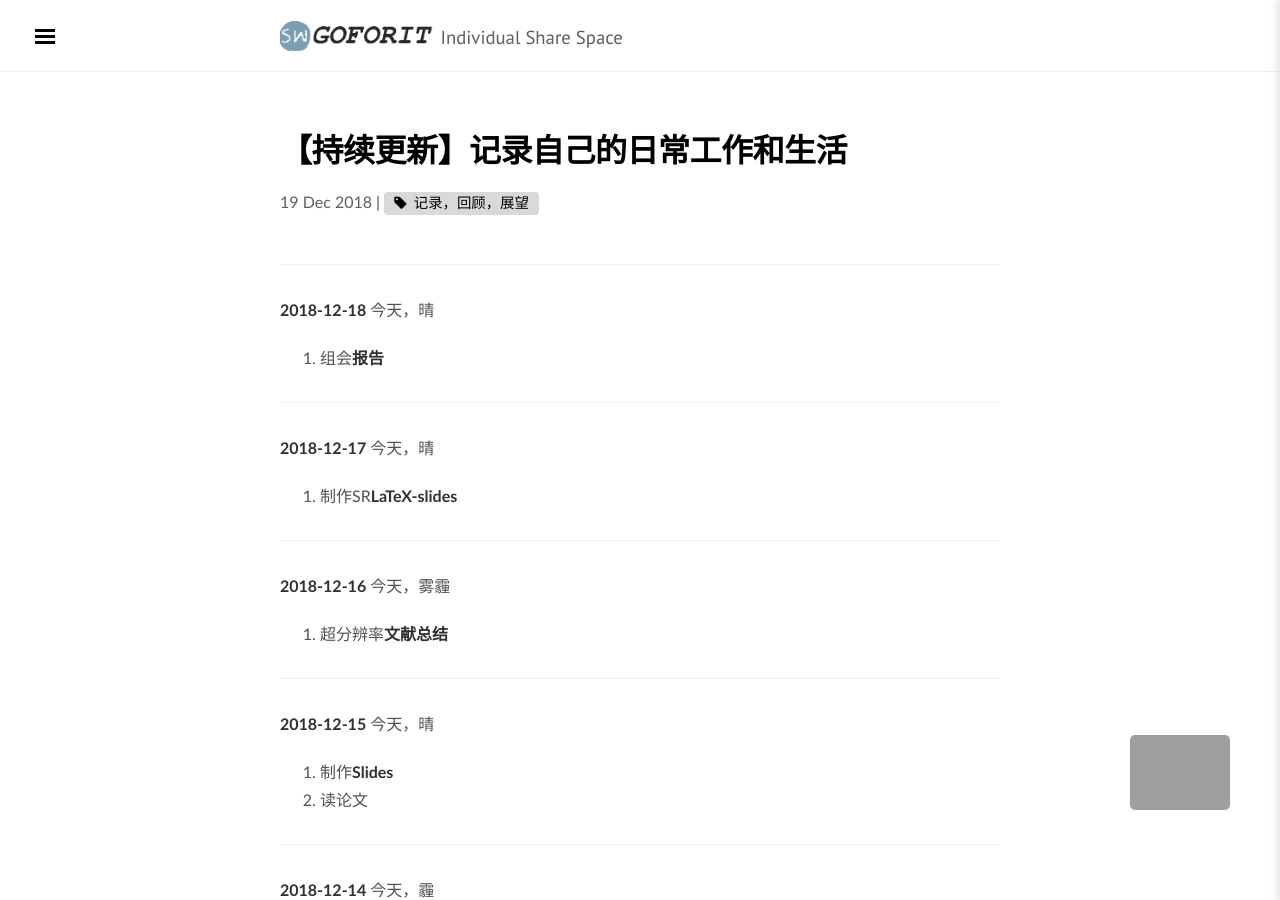
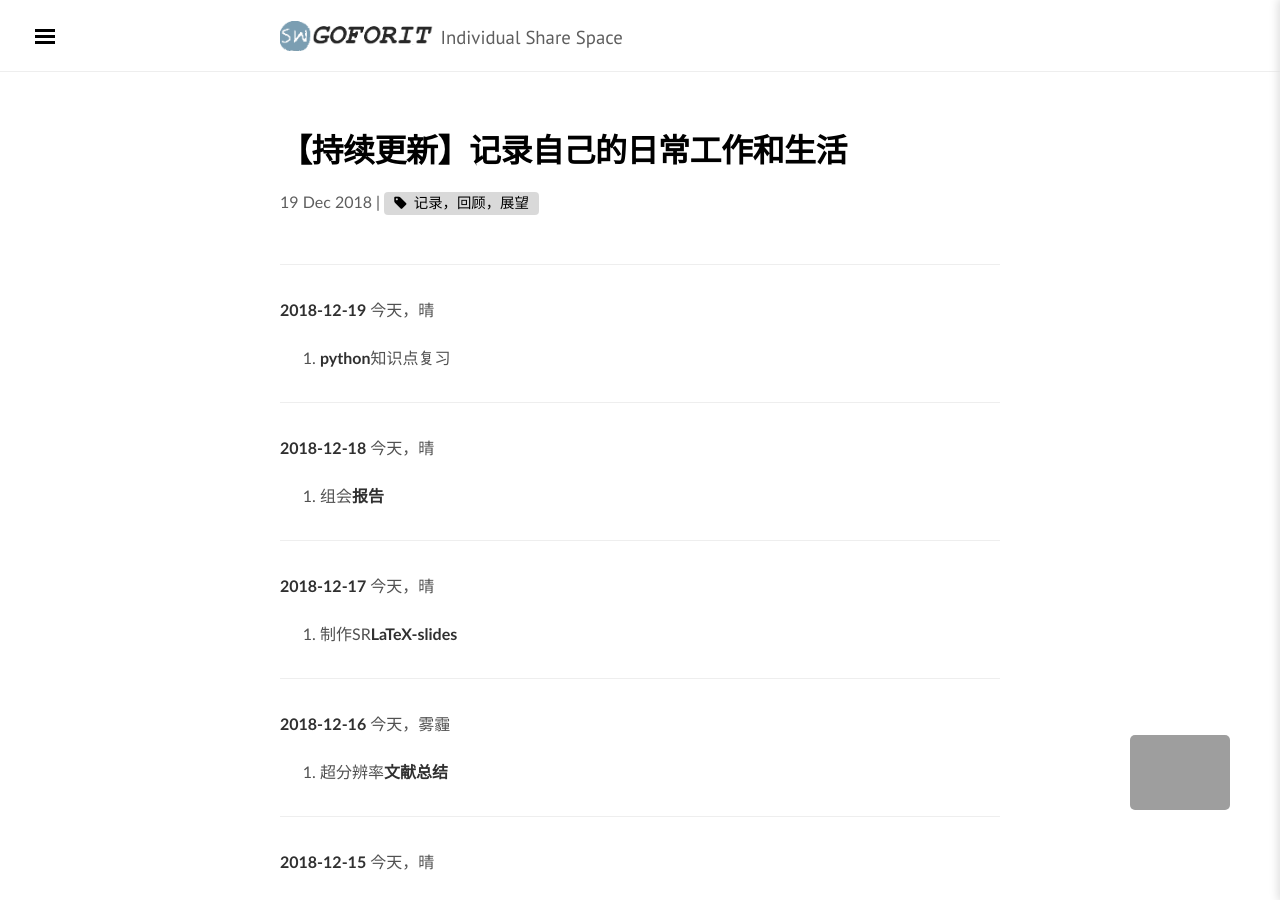
Before and after one commit to illust/illust.github.io, a Jekyll site: the page built from _posts/2018-12-19-works.md, in a window 1280 px wide and 900 px high. Built offline with Jekyll 4.4.1, drawn with Linux system fonts in a browser that asks for light colours; nearby versions of some CDN libraries; some web fonts are replaced; comment, search, counter and statistics services are not loaded.

Commit message:
add daily works

```diff
--- a/_posts/2018-12-19-works.md
+++ b/_posts/2018-12-19-works.md
@@ -5,6 +5,11 @@ categories: [dailyposts]
 excerpt: 回到写日记的年月里，fight！
 tags: [记录，回顾，展望]
 ---
+----------------------------
+**2018-12-19**
+今天，晴
+1.    **python**知识点复习
+
 ----------------------------
 **2018-12-18**
 今天，晴
```
